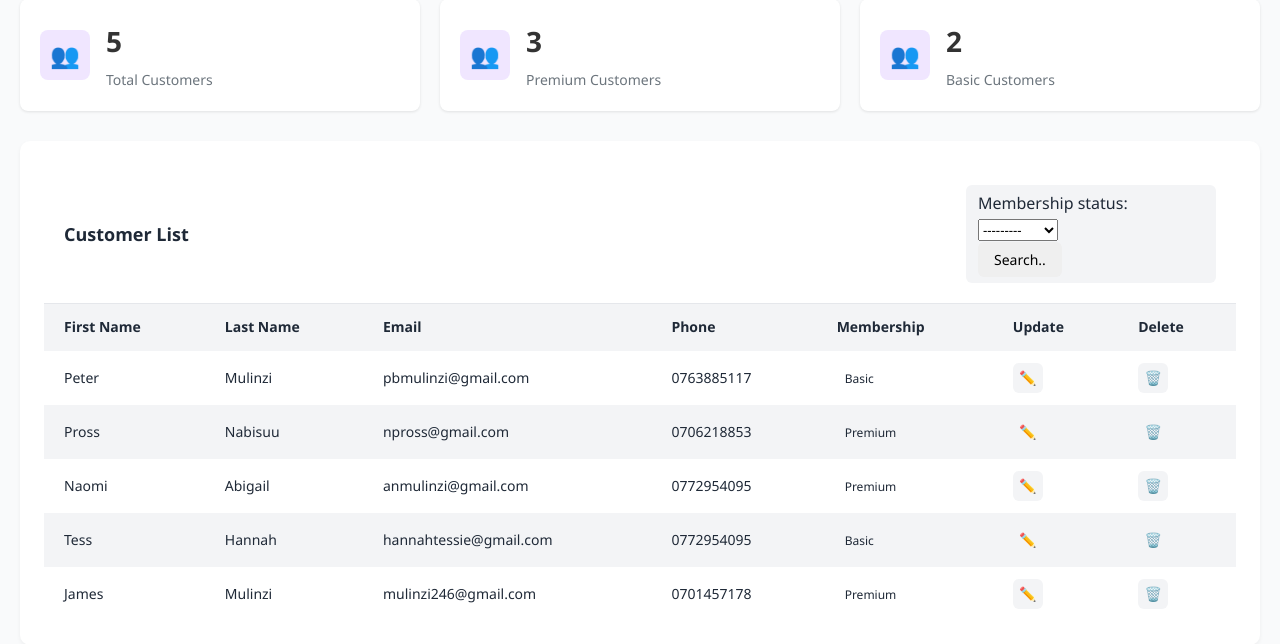
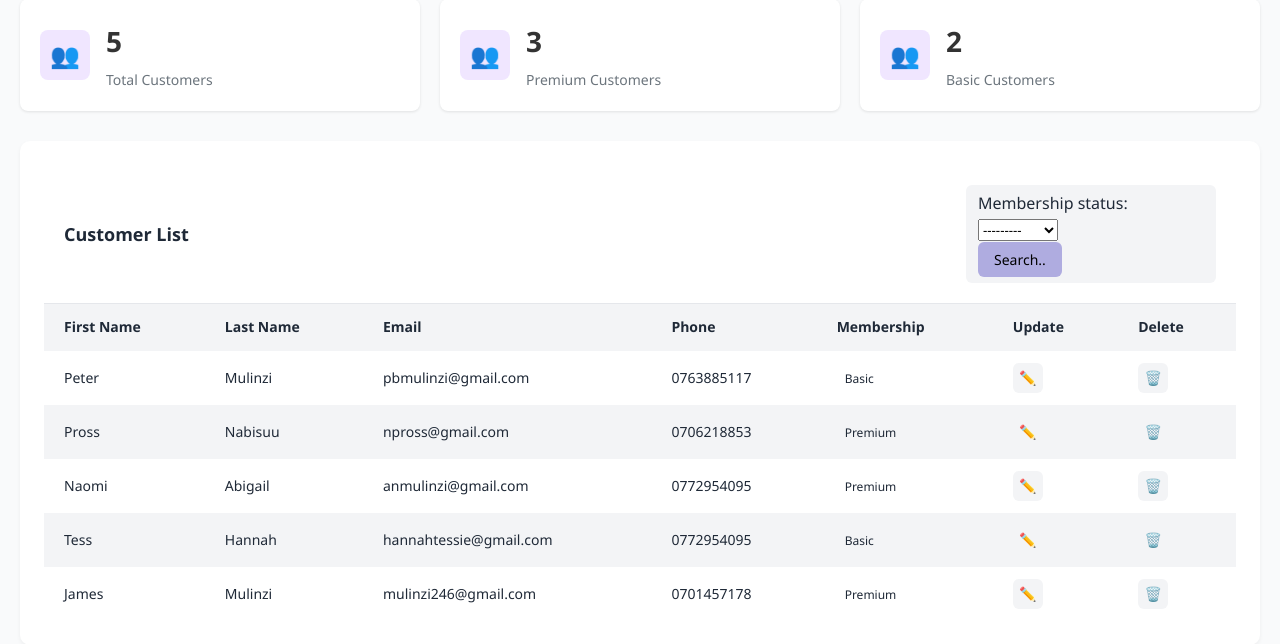
Before and after one commit to pbmulinzi/Pierre_CMS, a Django app: page / in a window 1280 px wide. Shown: the part 145-789 px from the top of the page. Run offline with Django 5.2, Linux system fonts and the light colour scheme; data comes from the database, SQL or seed files in the repository.

Commit message:
a few changes to the dashboard page.

```diff
--- a/pierre_CMS_App/templates/pierre_CMS_App/dashboardPage.html
+++ b/pierre_CMS_App/templates/pierre_CMS_App/dashboardPage.html
@@ -42,7 +42,7 @@
 
                 <form method="get">
                     {{myFilter.form}}
-                <button class="btn btn-primry btn-outline-info" type="submit">Search..</button>
+                <button class="btn btn-primry btn-outline-info" type="submit" style="background-color: rgb(175, 172, 224);">Search..</button>
                 </form>
             </div>
         </div>
```
